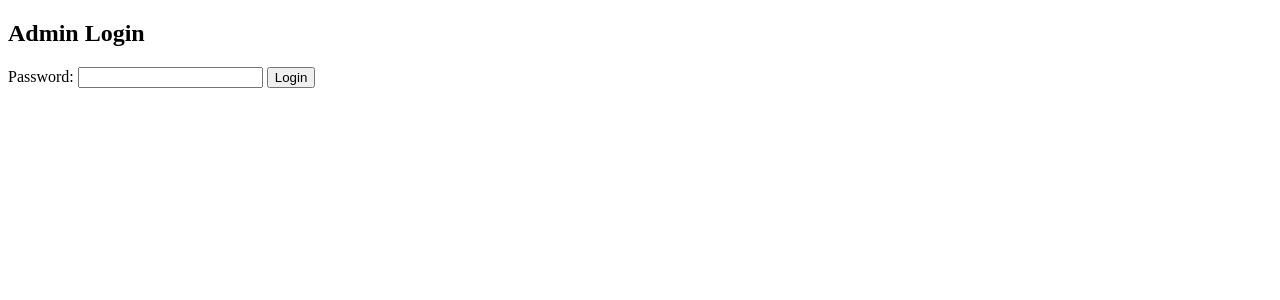
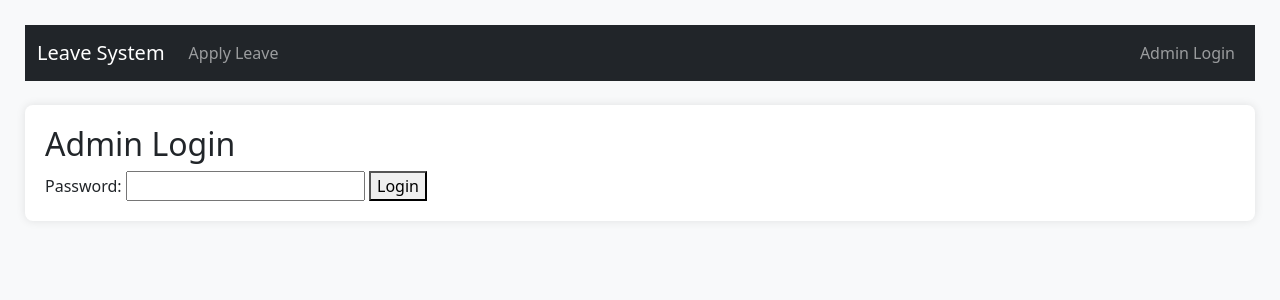
Before and after one commit to jesstanblues-ops/Leave-app3, a Flask app: page /admin_login in a window 1280 px wide. Shown: the top 300 px of the page. Run offline with Flask 3, Linux system fonts and the light colour scheme.

Commit message:
Update base.html

```diff
--- a/templates/base.html
+++ b/templates/base.html
@@ -2,8 +2,76 @@
 <html>
 <head>
     <title>Leave System</title>
+
+    <!-- Bootstrap CSS -->
+    <link
+      href="https://cdn.jsdelivr.net/npm/bootstrap@5.3.0/dist/css/bootstrap.min.css"
+      rel="stylesheet"
+    >
+
+    <!-- jQuery -->
+    <script src="https://code.jquery.com/jquery-3.6.0.min.js"></script>
+
+    <!-- Bootstrap JS -->
+    <script src="https://cdn.jsdelivr.net/npm/bootstrap@5.3.0/dist/js/bootstrap.bundle.min.js"></script>
+
+    <style>
+        body { padding: 25px; background: #f8f9fa; }
+        .nav-link.active { font-weight: bold; }
+        .container-box {
+            background: #fff;
+            padding: 20px;
+            border-radius: 8px;
+            box-shadow: 0 0 10px rgba(0,0,0,0.1);
+        }
+    </style>
 </head>
+
 <body>
-    {% block content %}{% endblock %}
+
+<nav class="navbar navbar-expand-lg navbar-dark bg-dark mb-4">
+  <div class="container-fluid">
+    <a class="navbar-brand" href="/">Leave System</a>
+
+    <div class="collapse navbar-collapse">
+      <ul class="navbar-nav me-auto">
+
+        <li class="nav-item">
+          <a class="nav-link" href="/apply">Apply Leave</a>
+        </li>
+
+        {% if session.admin_logged_in %}
+        <li class="nav-item">
+          <a class="nav-link" href="/admin">Admin Dashboard</a>
+        </li>
+        {% endif %}
+      </ul>
+
+      <ul class="navbar-nav">
+        {% if session.admin_logged_in %}
+        <li class="nav-item"><a class="nav-link" href="/admin_logout">Logout</a></li>
+        {% else %}
+        <li class="nav-item"><a class="nav-link" href="/admin_login">Admin Login</a></li>
+        {% endif %}
+      </ul>
+    </div>
+  </div>
+</nav>
+
+<div class="container-box">
+
+  <!-- Flash Messages -->
+  {% with messages = get_flashed_messages(with_categories=true) %}
+    {% if messages %}
+      {% for category, msg in messages %}
+        <div class="alert alert-{{ category }}">{{ msg }}</div>
+      {% endfor %}
+    {% endif %}
+  {% endwith %}
+
+  {% block content %}{% endblock %}
+
+</div>
+
 </body>
 </html>
```
